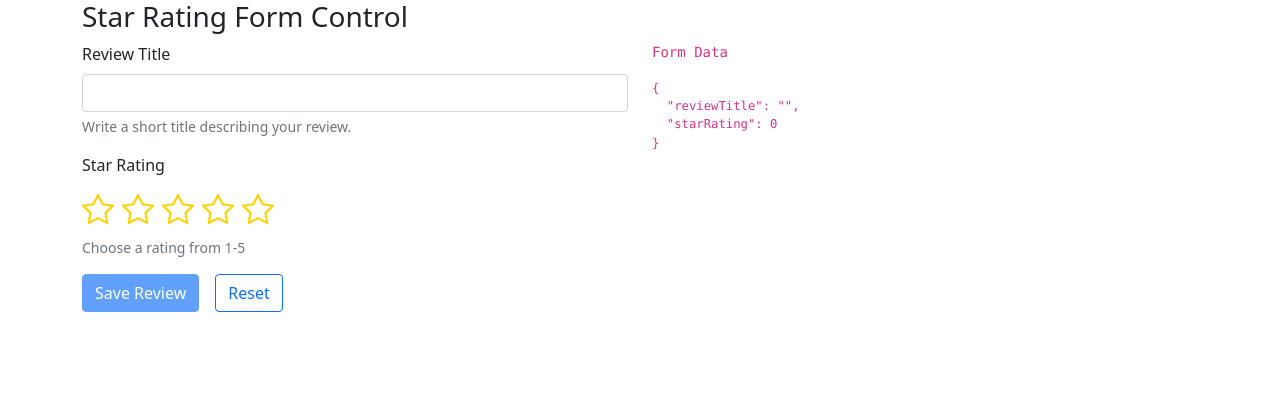
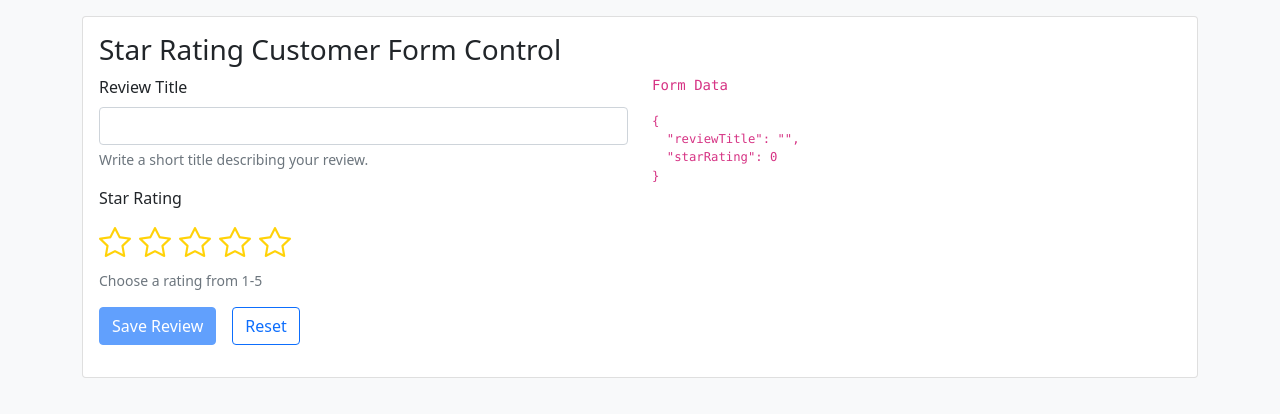
Before and after one commit to turner1979/angular-star-rating-custom-form-control, an Angular app: page / in a window 1280 px wide. Shown: the top 414 px of the page. Built offline with nearby package versions, Linux system fonts and the light colour scheme.

Commit message:
bootstrap card now used

```diff
--- a/src/app/app.component.html
+++ b/src/app/app.component.html
@@ -1,6 +1,8 @@
 <div class="container">
 
-  <h3>Star Rating Form Control</h3>
+  <div class="card mt-3">
+    <div class="card-body">
+      <h3 class="card-title">Star Rating Customer Form Control</h3>
 
       <div class="row align-items-start">
         <div class="col">
@@ -34,3 +36,6 @@
       </div>
 
     </div>
+  </div>
+
+</div>
--- a/src/index.html
+++ b/src/index.html
@@ -7,7 +7,7 @@
   <meta name="viewport" content="width=device-width, initial-scale=1">
   <link rel="icon" type="image/x-icon" href="favicon.ico">
 </head>
-<body>
+<body class="bg-light">
   <app-root></app-root>
 </body>
 </html>
```
Lines whose indentation alone changed are shown as unchanged.
